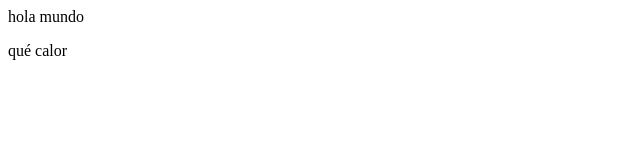
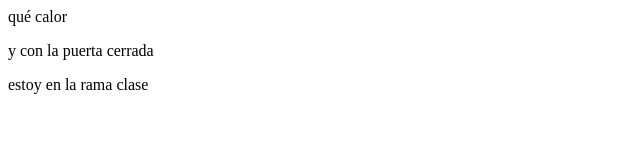
Before and after one commit to albertoaleman/clase, a plain HTML site: page index.html in a window 1280 px wide. Shown: the whole page, without its empty margins (0-640 px from the left). Drawn offline with Linux system fonts and the light colour scheme.

Commit message:
primer commit rama clase

```diff
--- a/index.html
+++ b/index.html
@@ -1,6 +1,7 @@
 <html>
 <body>
-<p> hola mundo </p>
 <p> qué calor </p>
+<p> y con la puerta cerrada </p>
+<p> estoy en la rama clase </p>
 </body>
 <html>
```
